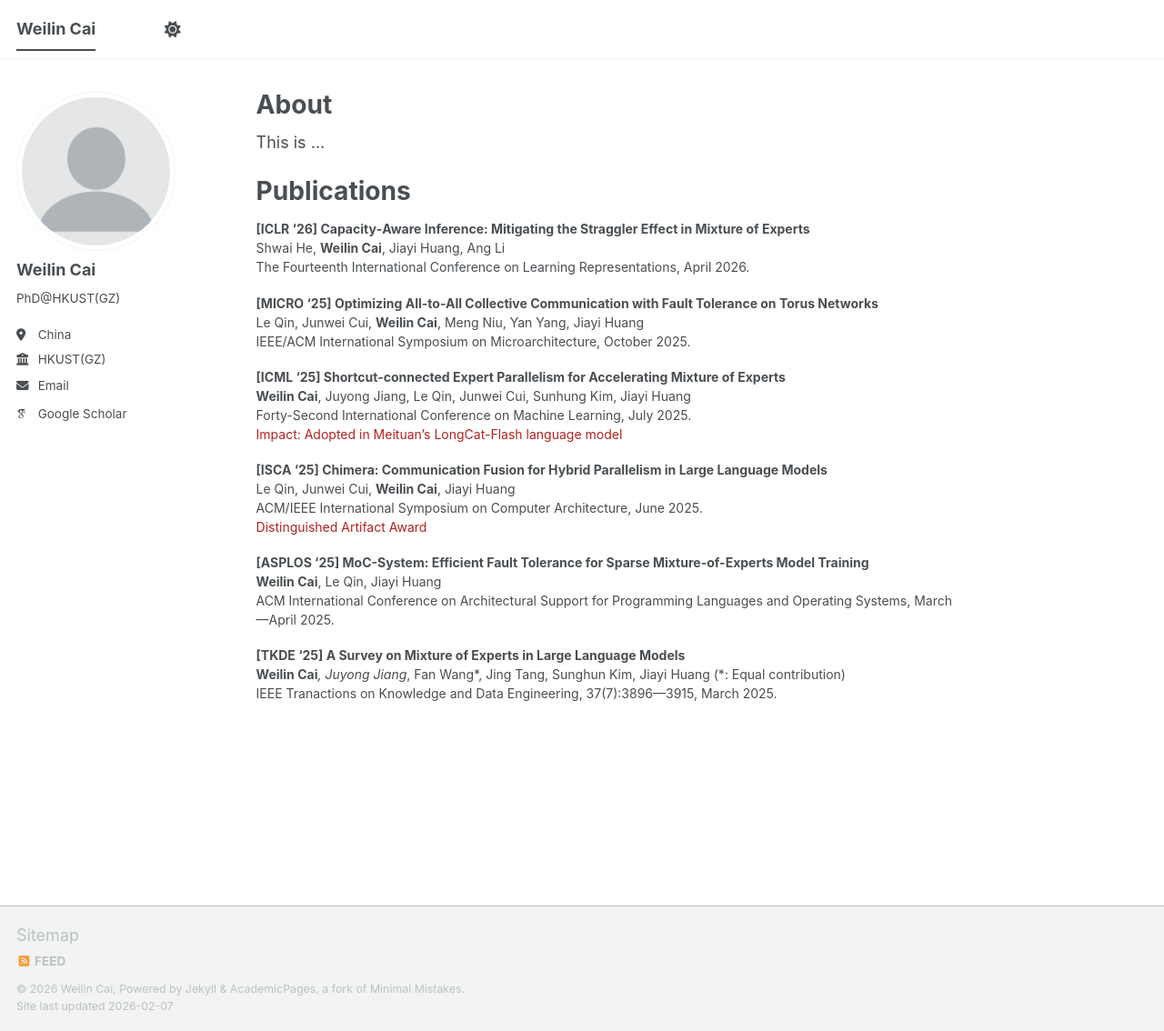
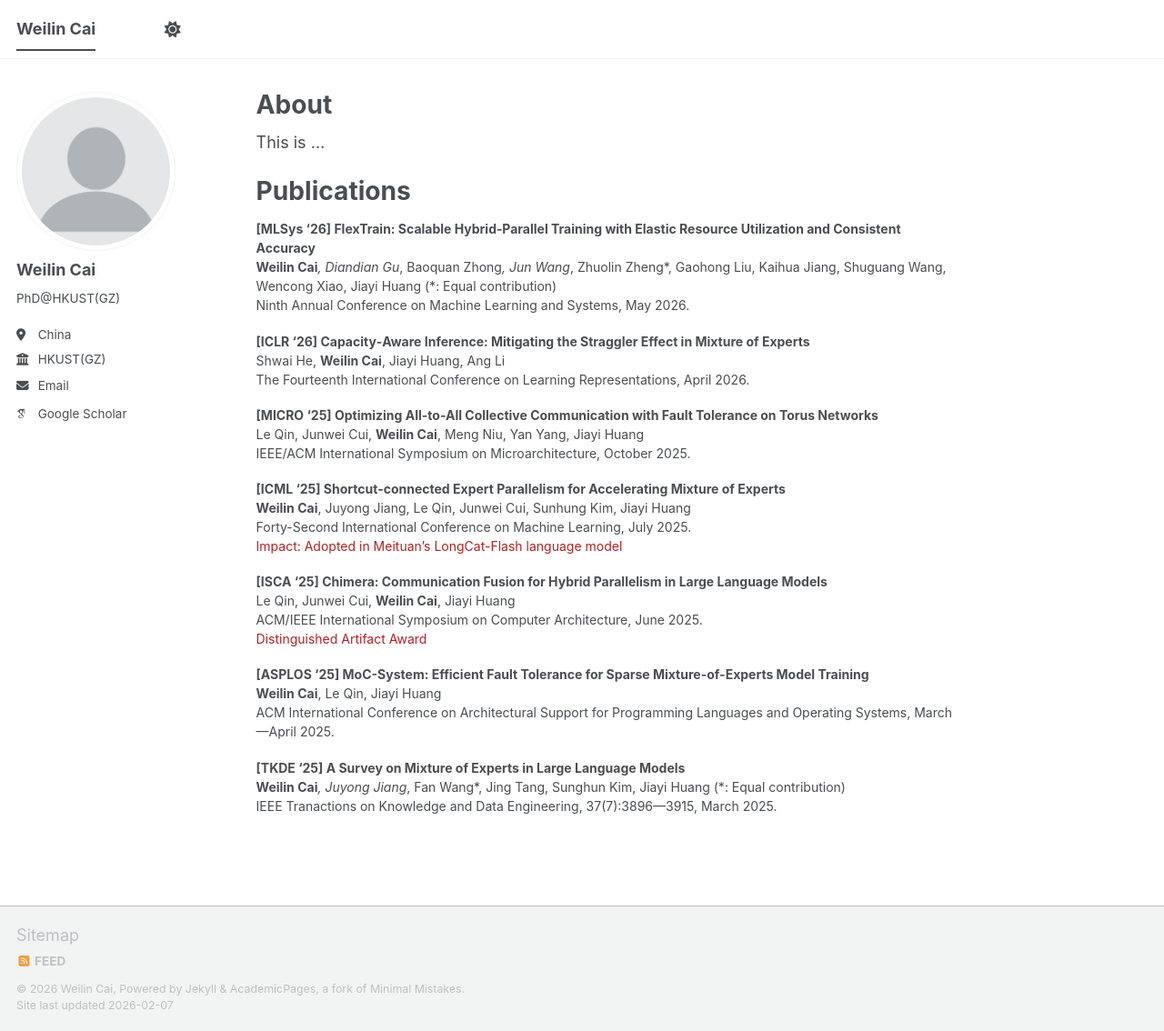
Before and after one commit to withinmiaov/withinmiaov.github.io, a Jekyll site: the page built from _pages/about.md, in a window 1280 px wide and 1134 px high. Shown: the whole window at 91% size. Built offline with Jekyll 4.4.1, drawn with Linux system fonts in a browser that asks for light colours; some web fonts are replaced; a script bundle is joined from its source files by our own code; library files that are not in the unit come from our copies.

Commit message:
Update about.md

```diff
--- a/_pages/about.md
+++ b/_pages/about.md
@@ -13,6 +13,11 @@ Publications
 ======
 
 <div style="font-size: 14px;" markdown="1">
+
+**[MLSys '26] FlexTrain: Scalable Hybrid‑Parallel Training with Elastic Resource Utilization and Consistent Accuracy** <br>
+**Weilin Cai***, Diandian Gu*, Baoquan Zhong*, Jun Wang*, Zhuolin Zheng*, Gaohong Liu, Kaihua Jiang, Shuguang Wang, Wencong Xiao,
+Jiayi Huang (\*: Equal contribution) <br>
+Ninth Annual Conference on Machine Learning and Systems, May 2026.
 
 **[ICLR '26] Capacity‑Aware Inference: Mitigating the Straggler Effect in Mixture of Experts** <br>
 Shwai He, **Weilin Cai**, Jiayi Huang, Ang Li <br>
```
